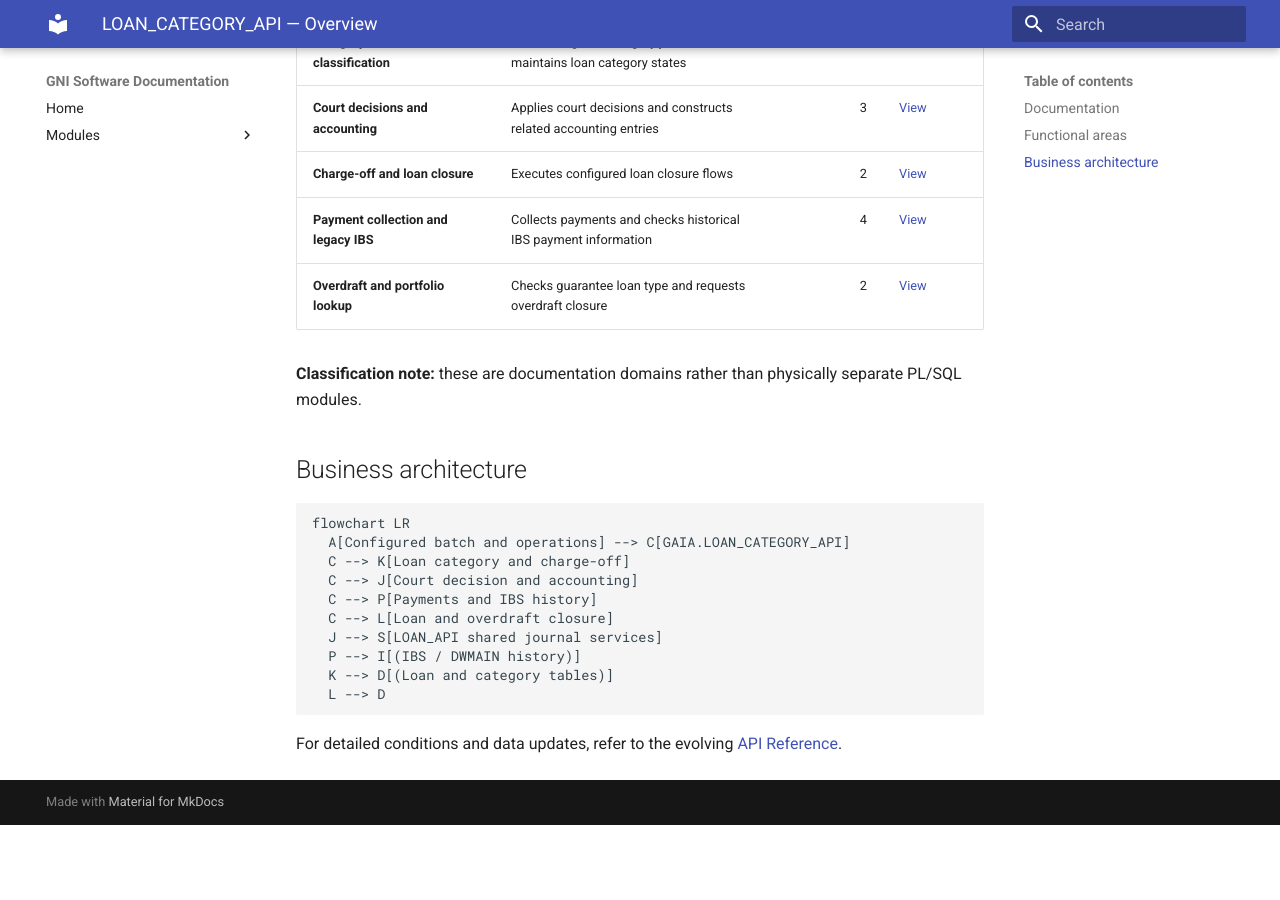
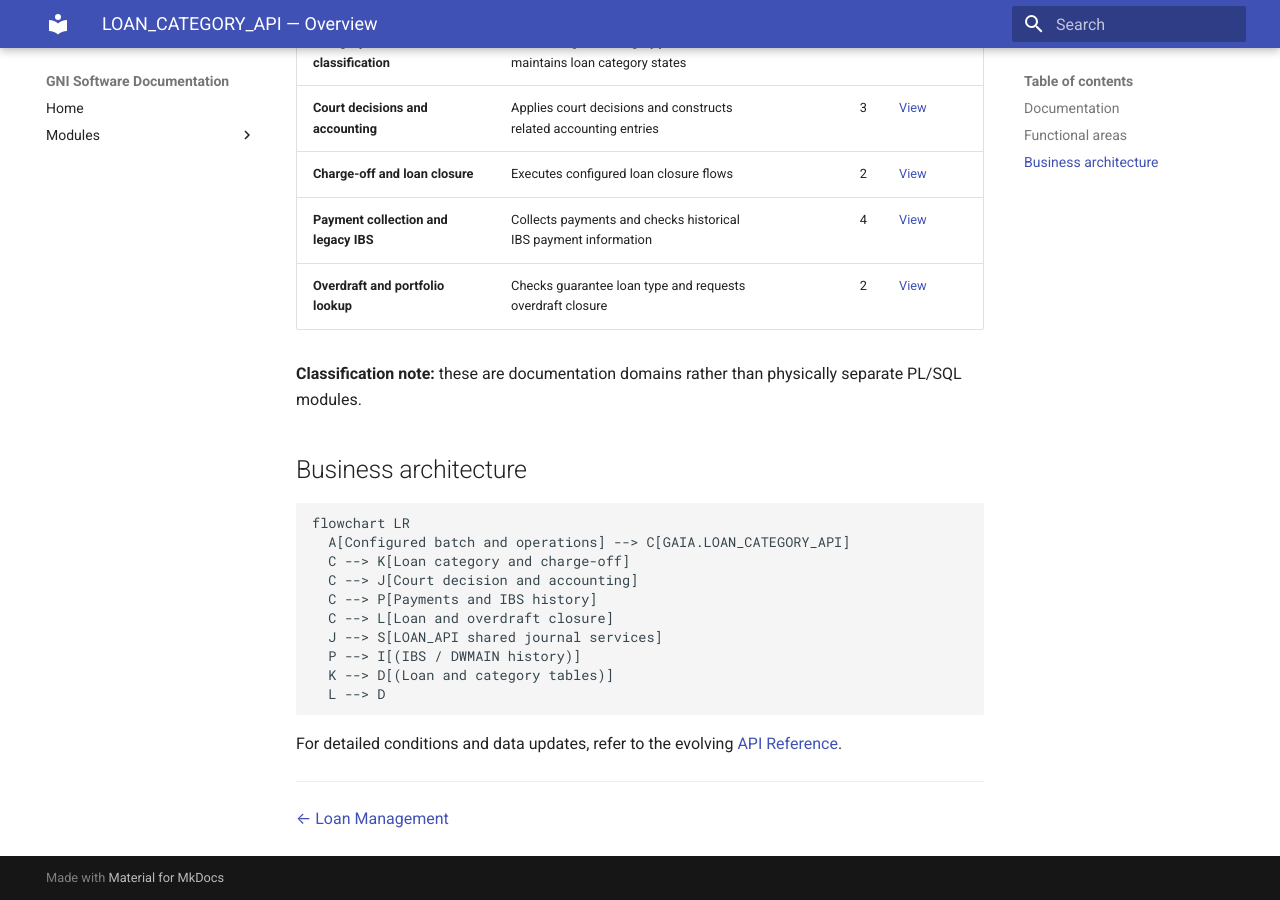
Before and after one commit to SadayCb/gni-documentation-poc9.0, an MkDocs documentation site: the page built from docs/modules/loan-management/loan-category-api/README.md, in a window 1280 px wide and 900 px high, scrolled down 1147 px. Built offline with MkDocs 1.6.1 and Material for MkDocs 9.7.7, drawn with Linux system fonts in a browser that asks for light colours; before the commit the page ends 1972 px from its top, so only the background shows below that.

Commit message:
Add consistent end-of-page return to Loan Management

````diff
--- a/docs/modules/loan-management/loan-category-api/README.md
+++ b/docs/modules/loan-management/loan-category-api/README.md
@@ -50,3 +50,7 @@ flowchart LR
 ```
 
 For detailed conditions and data updates, refer to the evolving [API Reference](api-reference.md).
+
+---
+
+[← Loan Management](../README.md)
````
